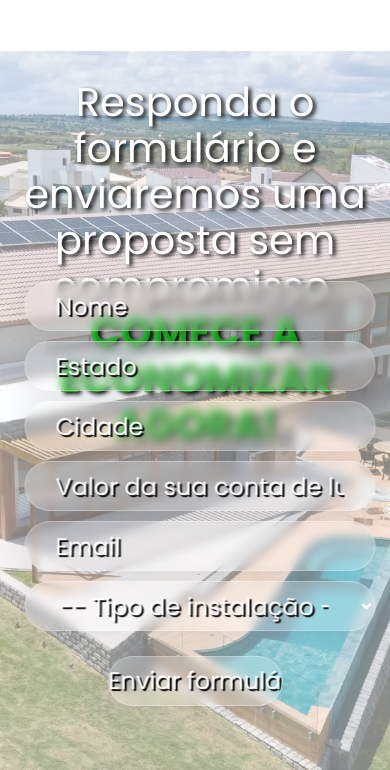
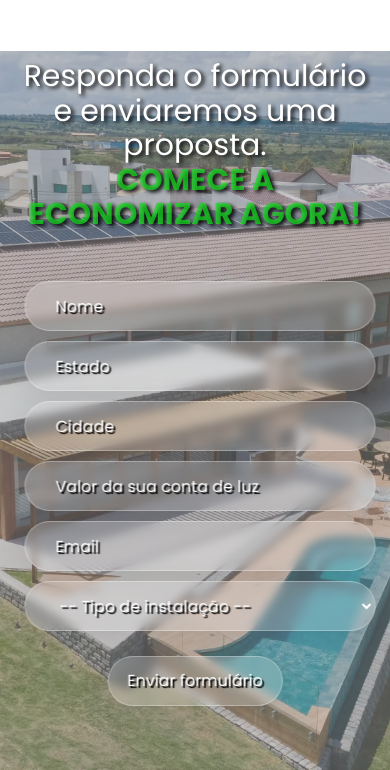
Before and after one commit to MatheusPMGomes/PWON_energias_renovaveis, a plain HTML site: page index.html in a window 390 px wide. Shown: the part 9014-9784 px from the top of the page. Drawn offline with nearby package versions, Linux system fonts and the light colour scheme.

Commit message:
alteração de layout no site

```diff
--- a/index.html
+++ b/index.html
@@ -317,7 +317,7 @@
   <section id="orcamento">
     <div class="container_form">
       <img class="background_form" src="/imagens/background_form.webp" alt="">
-      <p>Responda o formulário e enviaremos uma proposta sem compromisso. <b>COMECE A ECONOMIZAR AGORA!</b></p>
+      <p>Responda o formulário e enviaremos uma proposta. <br><b>COMECE A ECONOMIZAR AGORA!</b></p>
       <form id="submit" class="formulario" action="#">
         <!-- <label for="nome">Nome completo:</label> -->
         <input type="text" id="nome" class="input_form" name="nome" placeholder="Nome" required><br>
--- a/style/main.css
+++ b/style/main.css
@@ -702,7 +702,8 @@ body {
 
 .background_form {
   width: 100%;
-  opacity: 0.5;
+  opacity: 0.7;
+  filter: brightness(0.7);
 }
 
 .formulario {
@@ -721,7 +722,7 @@ body {
   border-radius: 30px;
   margin: 1vw 0;
   padding: 0 30px;
-  font-size: 2vw;
+  font-size: clamp(1.0em, 15px, 3em);
   border: .1px solid #000000c9;
 }
 
@@ -738,7 +739,7 @@ body {
   position: relative;
   left: 50%;
   transform: translate(-50%, 0);
-  font-size: 2vw;
+  font-size: clamp(1.0em, 15px, 3em);
   cursor: pointer;
   box-shadow: none;
 }
@@ -765,14 +766,14 @@ option {
 .container_form p {
   width: 90%;
   position: absolute;
-  font-size: 3vw;
+  font-size: clamp(1.0em, 30px, 3em);
   top: 0%;
   left: 50%;
   transform: translate(-50%, 0);
   color: white;
   text-shadow: 3px 2px 4px rgb(0, 0, 0);
   text-align: center;
-  padding: 2vw;
+  padding-top: 2vw;
 }
 
 .container_form b {
@@ -920,6 +921,12 @@ option {
 
 
 /* ......../ media query /.......... */
+
+@media (max-width: 890px){
+  .container_form p {
+    font-size: clamp(1.0em, 25px, 3em);
+  }
+}
 
 @media (max-width: 770px) {
   .navbar {
@@ -1156,6 +1163,10 @@ option {
     height: 800px;
   }
 
+  .container_form p {
+    font-size: clamp(1.0em, 30px, 3em);
+  }
+
   .container_form::before {
     content: "";
     background-image: url('/imagens/background_form.webp');
@@ -1166,7 +1177,8 @@ option {
     right: 0px;
     bottom: 0px;
     left: 0px;
-    opacity: 0.5;
+    opacity: 0.7;
+    filter: brightness(0.7);
   }
 
   .background_form {
@@ -1182,18 +1194,12 @@ option {
   .input_form {
     height: 50px;
     margin: 5px;
-    font-size: 1rem;
   }
 
   .send_form {
     height: 50px;
     margin-top: 20px;
-    font-size: 1rem;
-  }
-
-  .container_form p {
-    font-size: 2rem;
-    margin-top: 1rem;
+    /* font-size: 1rem; */
   }
 
   .footer_container_superior {
@@ -1288,20 +1294,4 @@ option {
   .formulario {
     margin-top: 40px;
   }
-
-  .input_form {
-    margin: 5px;
-    font-size: 1.5rem;
-  }
-
-  .send_form {
-    font-size: 1.5rem;
-  }
-
-  .container_form p {
-    width: 100%;
-    font-size: 2.5rem;
-    margin-top: 20px;
-  }
-
 }
```
